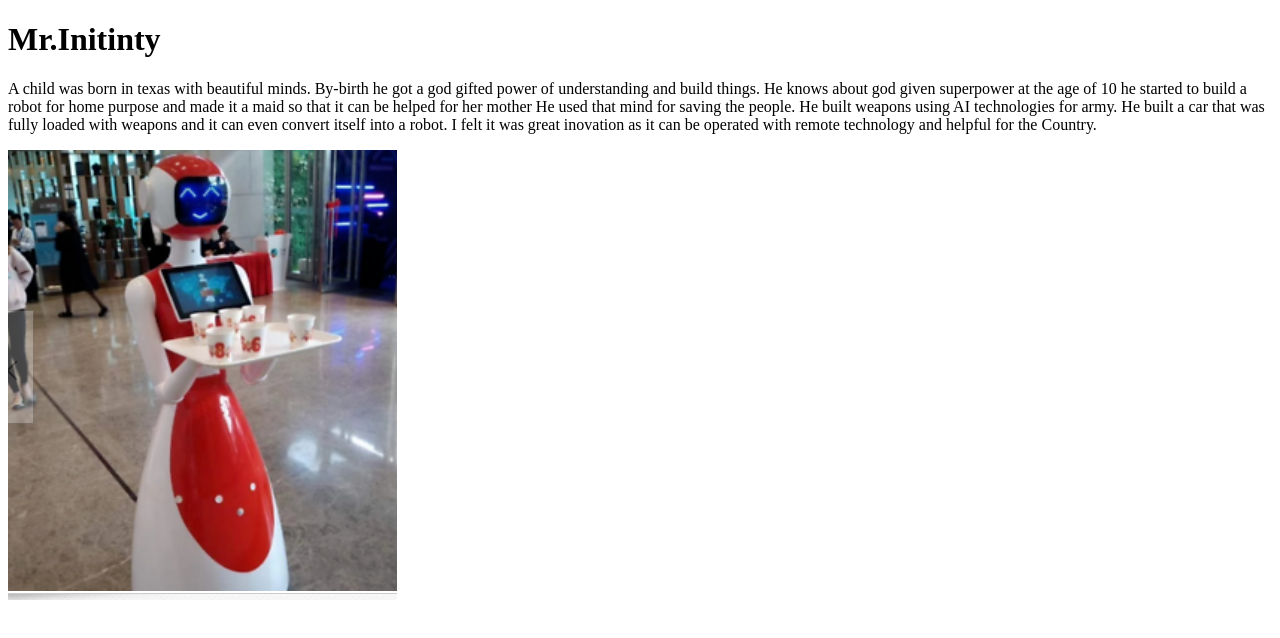
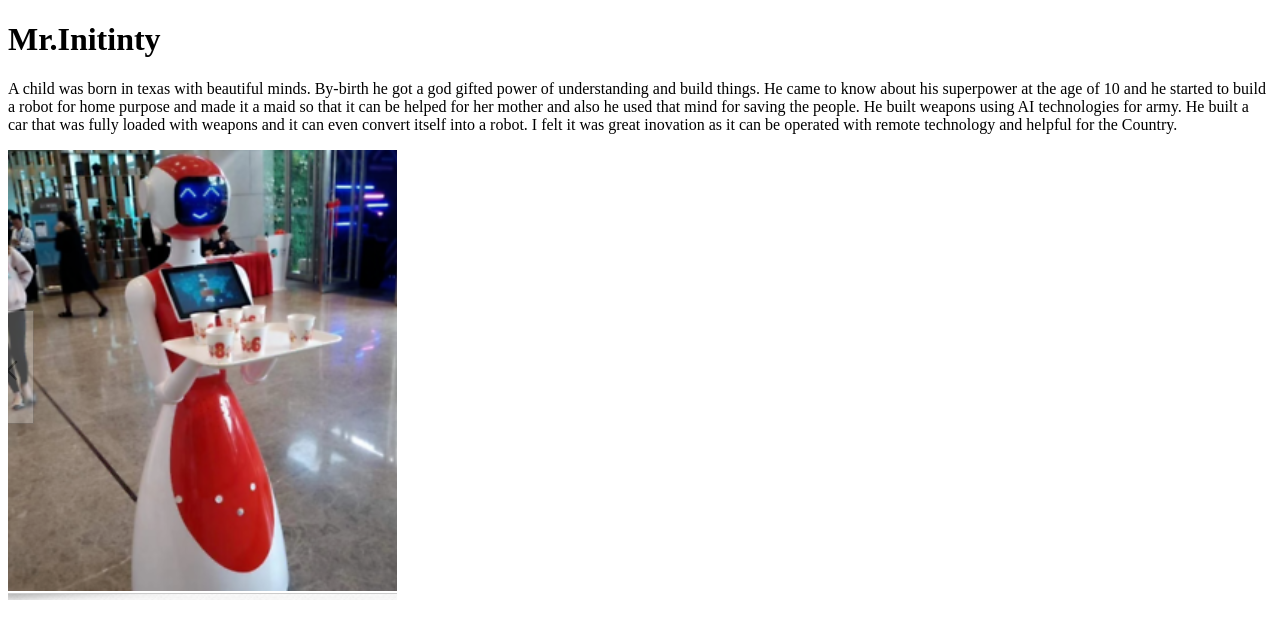
Before and after one commit to 44-563-Web-Apps-S21/webapps-s21-assignment-3-Dhanushagoud, a plain HTML site: page aboutme.html in a window 1280 px wide. Drawn offline with Linux system fonts and the light colour scheme.

Commit message:
Update aboutme.html

```diff
--- a/aboutme.html
+++ b/aboutme.html
@@ -6,8 +6,8 @@
     <body>
         <p>
         A child was born in texas with beautiful minds. By-birth he got a god gifted power of understanding and build things.
-        He knows about god given superpower at the age of 10 he started to build a robot for home purpose and made it a maid so that it can be helped for her mother
-        He used that mind for saving the people. He built weapons using AI technologies for army.
+        He came to know about his superpower at the age of 10  and he started to build a robot for home purpose and made it a maid so that it can be helped for her mother
+         and also he used that mind for saving the people. He built weapons using AI technologies for army.
         He built a car that was fully loaded with weapons and it can even convert itself into a robot.
         I felt it was great inovation as it can be operated with remote technology and helpful for the Country.
         </p>
```
